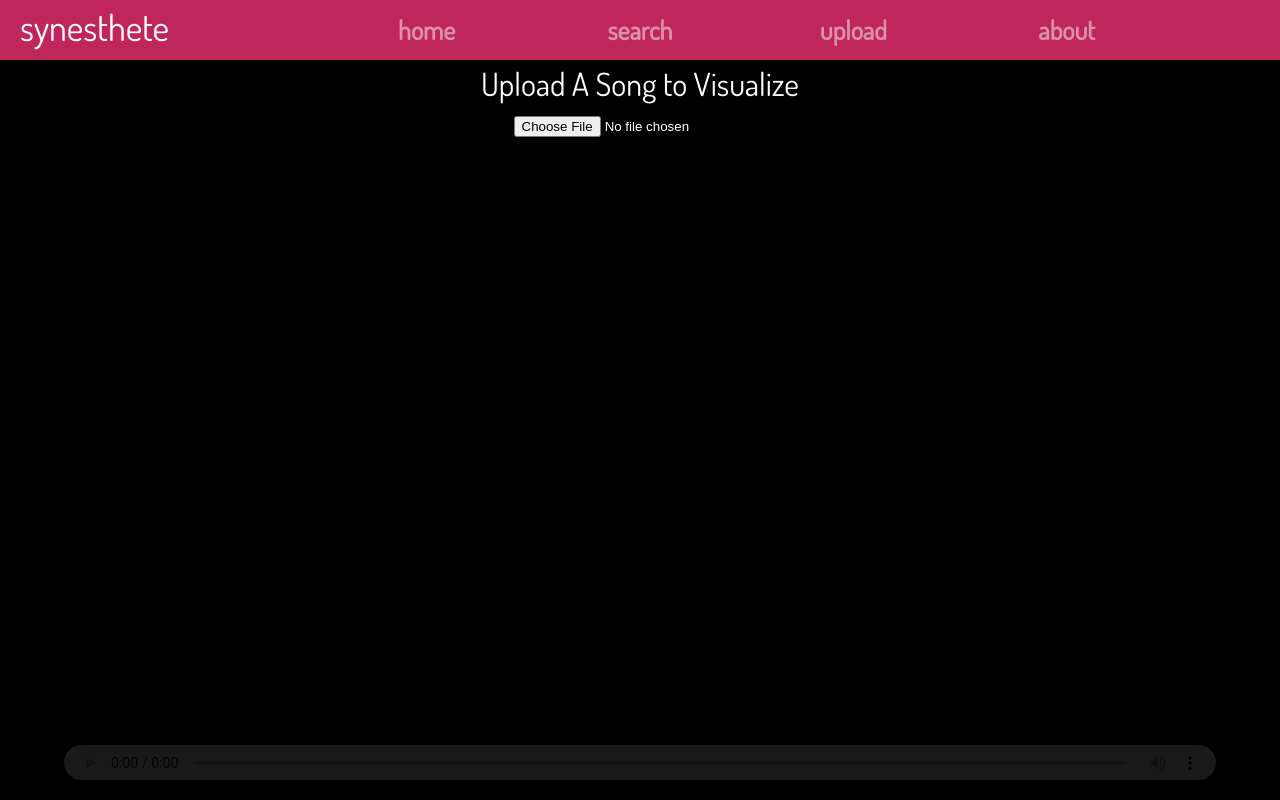
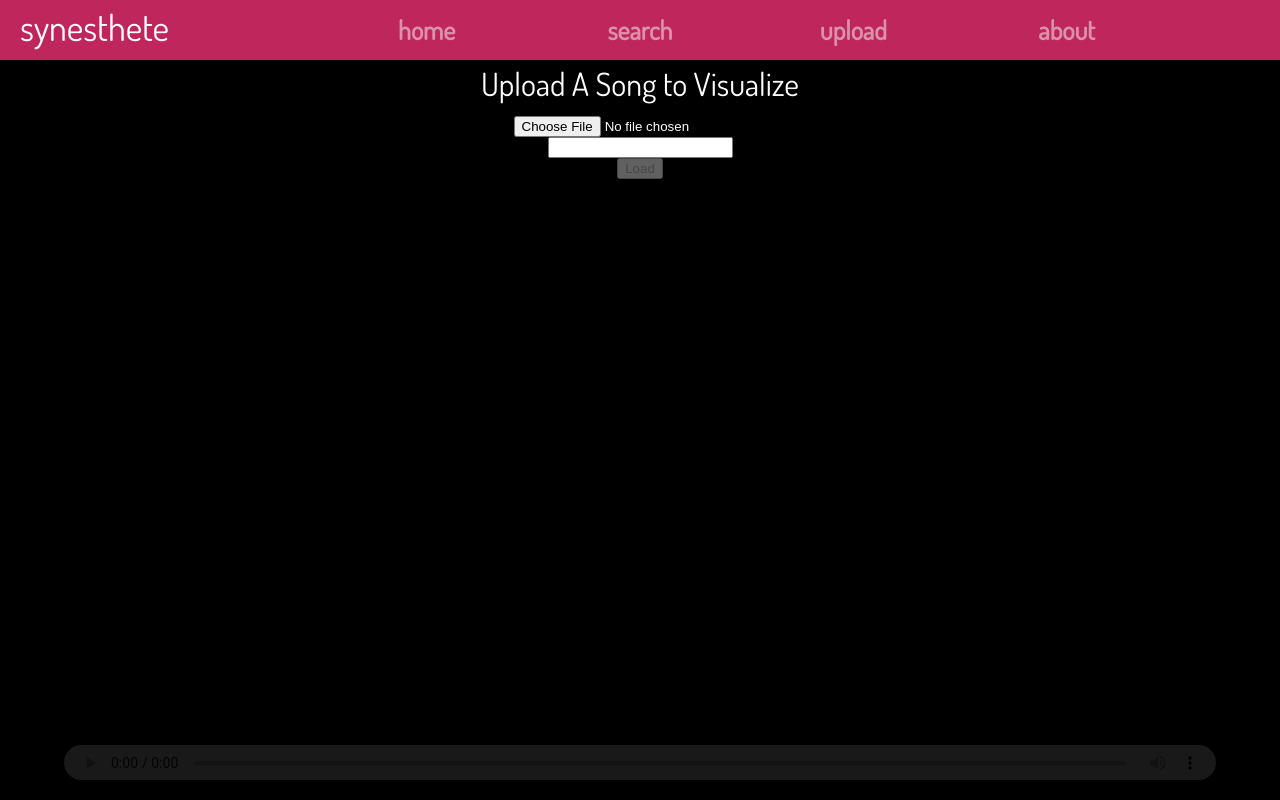
Before and after one commit to LucilleN/synesthete, a React (Create React App) app: page /upload in a window 1280 px wide. Built offline with nearby package versions, Linux system fonts and the light colour scheme; the HTML template or start-up script is replaced by a standard one.

Commit message:
Add functionality for loading audio URL

```diff
--- a/src/pages/UploadVisualization.js
+++ b/src/pages/UploadVisualization.js
@@ -1,4 +1,4 @@
-import React, { useRef } from 'react'
+import React, { useState, useRef } from 'react'
 import Typography from '@material-ui/core/Typography'
 import { withStyles } from '@material-ui/core/styles'
 import { styles } from './Visualization'
@@ -64,8 +64,14 @@ const styles = theme => ({
 })
 */
 
+// TODO This is SUPER DIRTY but at least proves that if we maintain the same context, audioNode, and analyser,
+// then things stay OK.
+let context, audioNode, analyser
+
 const UploadVisualization = props => {
   const { classes } = props
+
+  const [url, setUrl] = useState('')
 
   const audioRef = useRef(null)
   const canvasRef = useRef(null)
@@ -79,22 +85,35 @@ const UploadVisualization = props => {
 
     const file = fileRef.current
     const files = file.files
-    audio.src = URL.createObjectURL(files[0])
+    if (files.length > 0) {
+      audio.src = URL.createObjectURL(files[0])
+    }
+    else {
+      audio.src = url
+    }
+    // audio.src = URL.createObjectURL(files[0])
+    // audio.src = url
     // audio.crossOrigin = "anonymous";
     // audio.src = "https://p.scdn.co/mp3-preview/1c0da00b5c95a1a6c9dfc05b14a1a628a6e0ad73?cid=159ac88b1c534ed7ae41602f1e558a49"
     // audio.src = "https://www.soundhelix.com/examples/mp3/SoundHelix-Song-8.mp3"
     console.log("audio.src: " + audio.src)
+
+    // The hookup only needs to be done once.
+    if (context && audioNode && analyser) {
+      audio.play();
+      return
+    }
 
     const canvas = canvasRef.current;
     canvas.width = window.innerWidth;
     canvas.height = window.innerHeight;
     const ctx = canvas.getContext("2d");
 
-    const context = new AudioContext(); // (Interface) Audio-processing graph
-    let src = context.createMediaElementSource(audio); // Give audio context an audio source
-    const analyser = context.createAnalyser(); // Create an analyser for the audio context
+    context = new AudioContext(); // (Interface) Audio-processing graph
+    audioNode = context.createMediaElementSource(audio); // Give audio context an audio source
+    analyser = context.createAnalyser(); // Create an analyser for the audio context
 
-    src.connect(analyser); // Connects the audio context source to the analyser
+    audioNode.connect(analyser); // Connects the audio context source to the analyser
     analyser.connect(context.destination); // End destination of an audio graph in a given context
     analyser.fftSize = 16384;
 
@@ -204,7 +223,9 @@ const UploadVisualization = props => {
       </Typography>
       <input ref={fileRef} type="file" id="file-input" accept="audio/*,video/*,image/*" className={classes.fileInput} onChange={loadMusicFile}/>
       <canvas ref={canvasRef} id="canvas" width="300" height="300" className={classes.canvas}></canvas>
-      <audio ref={audioRef} id="audio" controls className={classes.audio}></audio>
+      <audio ref={audioRef} id="audio" controls className={classes.audio} crossOrigin="anonymous"></audio>
+      <input type="text" value={url} onChange={event => setUrl(event.target.value)} className={classes.urlInput} />
+      <button onClick={loadMusicFile} disabled={!url} className={classes.urlButton}>Load</button>
       {/* <div id="background" className={classes.background}></div> */}
     </div>
   )
--- a/src/pages/Visualization.js
+++ b/src/pages/Visualization.js
@@ -19,6 +19,13 @@ export const styles = theme => ({
     // left: '10px',
     zIndex: 3,
     color: 'white'
+  },
+  urlInput: {
+    zIndex: 3,
+    color: theme.palette.dark.pink
+  },
+  urlButton: {
+    zIndex: 3
   },
   recommendationButton: {
     zIndex: 10,
```
